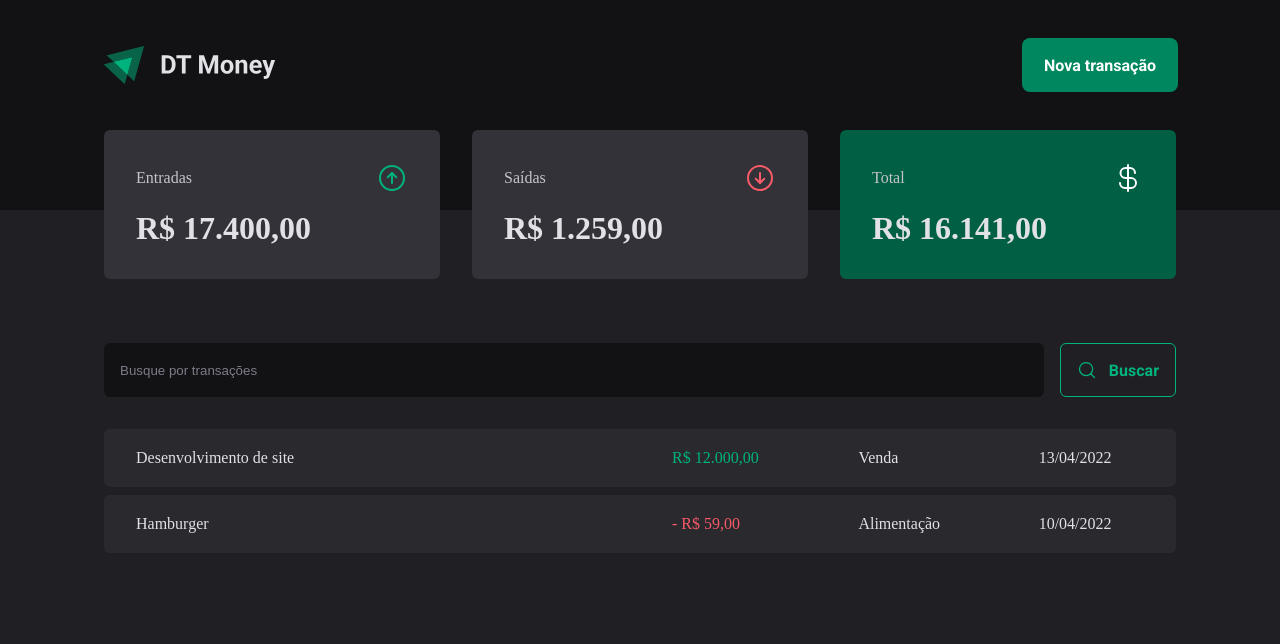
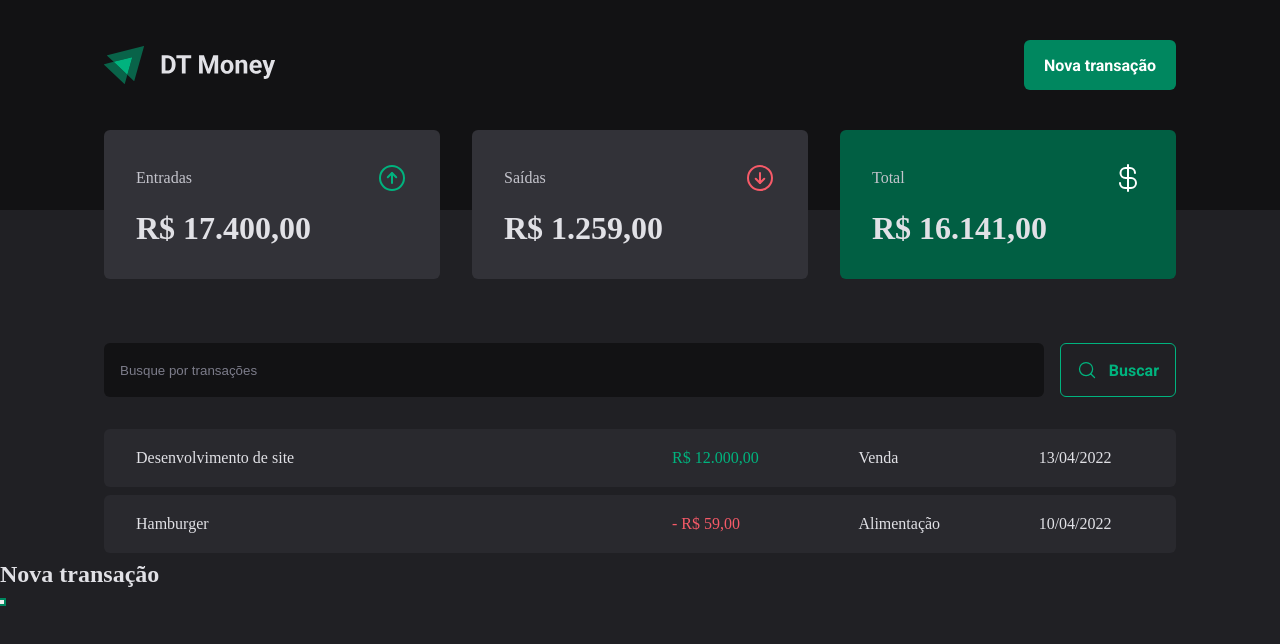
Before and after one commit to alessandroibes/ignite-reactjs-03-dt-money, a React (Vite) app: page / in a window 1280 px wide. Both pictures are taken after a click on the button "Nova transação". Shown: the top 644 px of the page. Built offline with nearby package versions, Linux system fonts and the light colour scheme.

Commit message:
Estrutura visual: Criando um modal acessível

```diff
--- a/package.json
+++ b/package.json
@@ -10,6 +10,7 @@
     "preview": "vite preview"
   },
   "dependencies": {
+    "@radix-ui/react-dialog": "^1.1.1",
     "phosphor-react": "^1.4.1",
     "react": "^18.3.1",
     "react-dom": "^18.3.1",
--- a/src/components/Header/index.tsx
+++ b/src/components/Header/index.tsx
@@ -1,6 +1,7 @@
 import { HeaderContainer, HeaderContent, NewTransactionButton } from './styles';
 
 import logoImg from '../../assets/logo.svg';
+import * as Dialog from '@radix-ui/react-dialog';
 
 export function Header() {
   return (
@@ -8,7 +9,21 @@
       <HeaderContent>
         <img src={logoImg} alt="" />
 
-        <NewTransactionButton>Nova transação</NewTransactionButton>
+        <Dialog.Root>
+          <Dialog.Trigger asChild>
+            <NewTransactionButton>Nova transação</NewTransactionButton>
+          </Dialog.Trigger>
+
+          <Dialog.Portal>
+            <Dialog.Overlay />
+
+            <Dialog.Content>
+              <Dialog.Title>Nova transação</Dialog.Title>
+
+              <Dialog.Close />
+            </Dialog.Content>
+          </Dialog.Portal>
+        </Dialog.Root>
       </HeaderContent>
     </HeaderContainer>
   );
```
Also changed, not shown: 1 other file (tests, documents, lock files or other folders).
